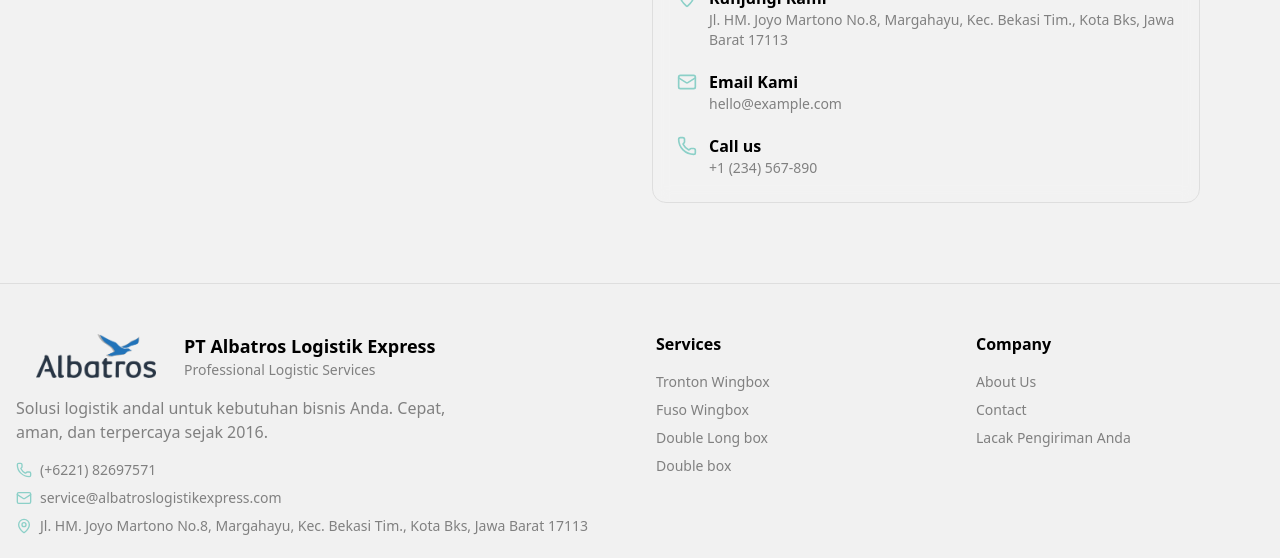
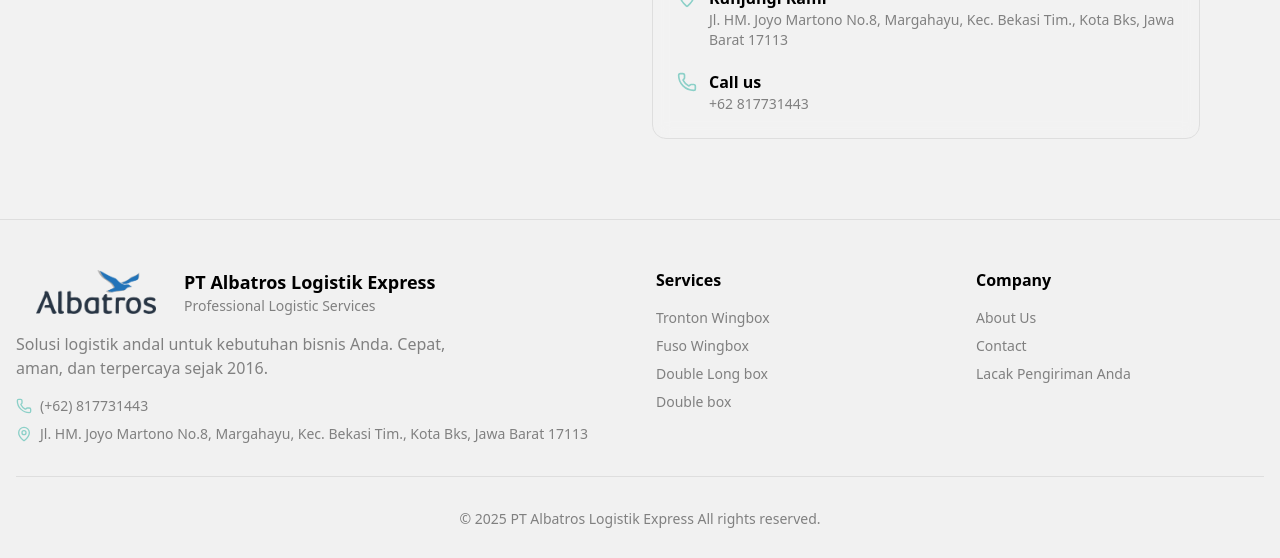
Before and after one commit to boxside/compro-aircon, a Next.js app: page /contact in a window 1280 px wide. Shown: the part 783-1341 px from the top of the page. Built offline with nearby package versions, Linux system fonts and the light colour scheme.

Commit message:
Adding Some Feature

```diff
--- a/app/about/page.tsx
+++ b/app/about/page.tsx
@@ -62,7 +62,7 @@
       title="Tunggu Apalagi?"
       caption="Optimalkan logistik Anda dengan keahlian kami."
       imageSrc={ctaimg}
-      buttonHref="/contact"
+      buttonHref="https://wa.me/62817731443"
       buttonText="Diskusikan Kebutuhan" />
         </>
   )
--- a/app/contact/page.tsx
+++ b/app/contact/page.tsx
@@ -156,19 +156,12 @@
               </div>
             </div>
 
-            <div className="flex gap-3">
-              <div className="mt-0.5"><Mail className="size-5 text-primary" /></div>
-              <div>
-                <div className="font-semibold">Email Kami</div>
-                <div className="text-sm text-muted-foreground">hello@example.com</div>
-              </div>
-            </div>
 
             <div className="flex gap-3">
               <div className="mt-0.5"><Phone className="size-5 text-primary" /></div>
               <div>
                 <div className="font-semibold">Call us</div>
-                <div className="text-sm text-muted-foreground">+1 (234) 567-890</div>
+                <div className="text-sm text-muted-foreground">+62 817731443</div>
               </div>
             </div>
           </div>
--- a/app/page.tsx
+++ b/app/page.tsx
@@ -46,7 +46,7 @@
         title="Butuh Solusi? Kami Siap Membantu."
         caption="Tim kami siap memberikan dukungan, menjawab pertanyaan, dan menawarkan solusi terbaik yang sesuai dengan kebutuhan bisnis Anda. Hubungi kami hari ini untuk konsultasi gratis."
         buttonText="Hubungi Kami"
-        buttonHref="/contact"
+        buttonHref="https://wa.me/62817731443"
         imageSrc={ctaimg}
       />
     </>
--- a/components/layout/DynamicFeatureSection.tsx
+++ b/components/layout/DynamicFeatureSection.tsx
@@ -192,8 +192,7 @@
               <div className="mt-6">
                 {(() => {
                   const cat = category.charAt(0).toUpperCase() + category.slice(1)
-                  const msg = `Halo, Saya mau Mengirim Barang dengan Armada ${cat} ${activeCategory.label}`
-                  const waHref = `https://api.whatsapp.com/send/?phone=628111731443&text=${encodeURIComponent(msg)}&type=phone_number&app_absent=0`
+                  const waHref = `https://wa.me/62817731443`
                   return (
                     <Link href={waHref} target="_blank" rel="noopener noreferrer">
                       <Button size="lg" className="cursor-pointer">
--- a/components/layout/cta.tsx
+++ b/components/layout/cta.tsx
@@ -17,7 +17,7 @@
     title = "Butuh Solusi? Kami Siap Membantu.",
     caption = "Tim kami siap memberikan dukungan, menjawab pertanyaan, dan menawarkan solusi terbaik yang sesuai dengan kebutuhan bisnis Anda. Hubungi kami hari ini untuk konsultasi gratis.",
     buttonText = "Hubungi Kami",
-    buttonHref = "/contact",
+    buttonHref = "wa.me/0817731443",
     imageSrc = bg,
 }: CTAProps) => {
     const { theme } = useTheme()
--- a/components/layout/footer.tsx
+++ b/components/layout/footer.tsx
@@ -55,12 +55,9 @@
             <div className="space-y-2">
               <div className="flex items-center gap-2 text-sm text-muted-foreground">
                 <Phone className="w-4 h-4 text-primary" />
-                <span>(+6221) 82697571</span>
+                <span>(+62) 817731443</span>
               </div>
-              <div className="flex items-center gap-2 text-sm text-muted-foreground">
-                <Mail className="w-4 h-4 text-primary" />
-                <span>service@albatroslogistikexpress.com</span>
-              </div>
+
               <div className="flex items-center gap-2 text-sm text-muted-foreground">
                 <MapPin className="w-4 h-4 text-primary" />
                 <span>Jl. HM. Joyo Martono No.8, Margahayu, Kec. Bekasi Tim., Kota Bks, Jawa Barat 17113</span>
```
